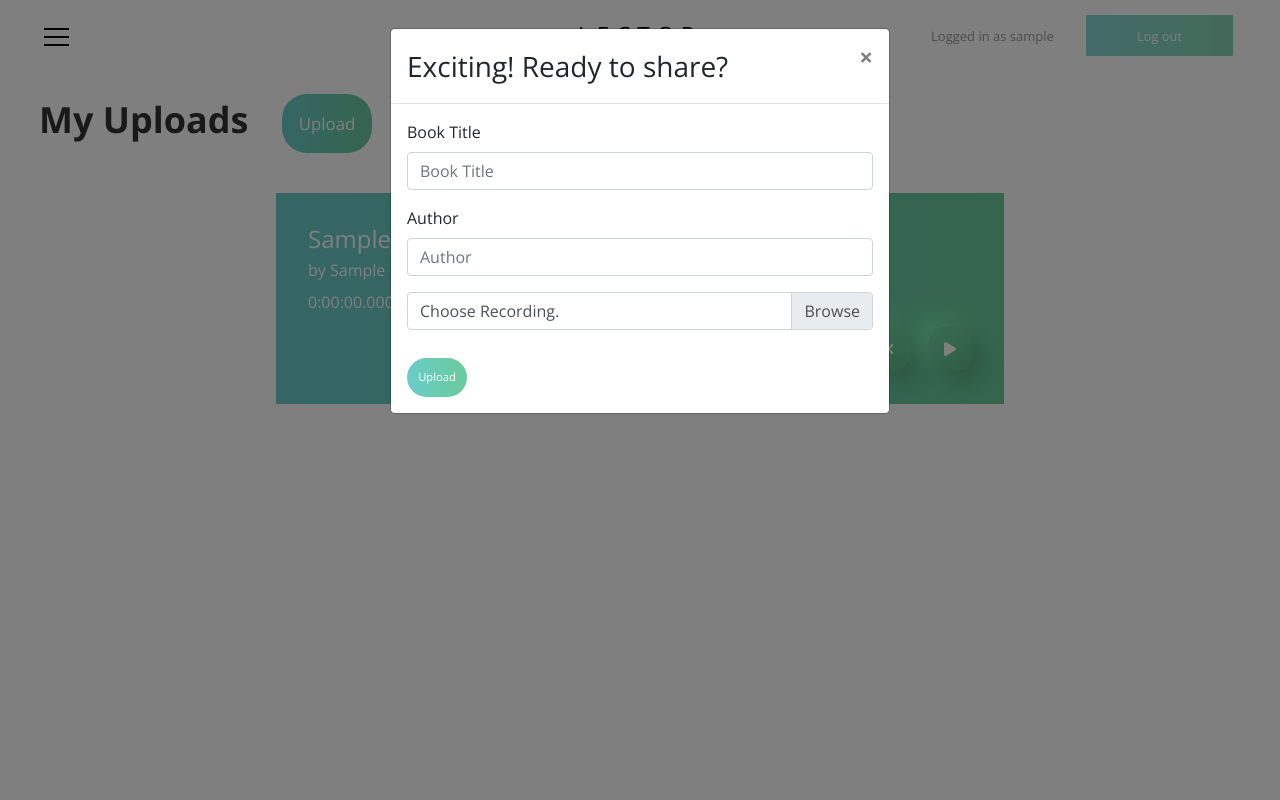
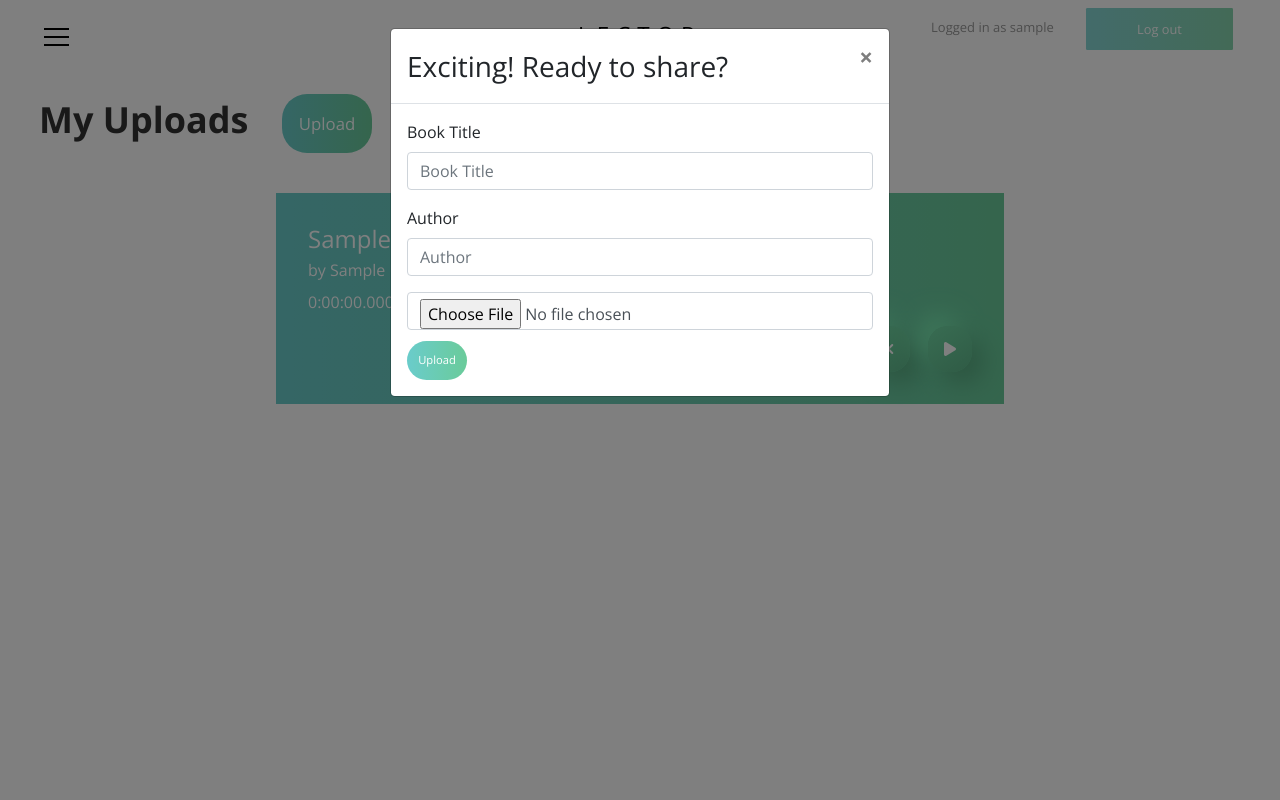
Before and after one commit to fabie37/Lector, a Django app: page /lector/uploads/ in a window 1280 px wide, after a click on "Upload". Run offline with Django 3.2, Linux system fonts and the light colour scheme; a user stored in the database is signed in; tables that the repository leaves empty hold one stand-in row (values such as "Sample post"); some libraries are stand-ins or nearby versions.

Commit message:
fix: upload popup frontend: input field, invalid text, audio/mpeg, etc.

```diff
--- a/lector_app/static/lector-app/css/style.css
+++ b/lector_app/static/lector-app/css/style.css
@@ -235,14 +235,7 @@ input[type=range]::-ms-thumb { /*Internet Explorer*/
     color: white;
     font-size: 0.7em;
     padding: 1em;
-    border-radius: 25px;
-}
-
-.upload-btn {
-    border: none;
-    color: white;
-    font-size: 0.7em;
-    padding: 1em;
+    margin-top: 1em;
     border-radius: 25px;
 }
 
@@ -695,8 +688,7 @@ a[data-toggle="collapse"] {
 }
 
 
-p, span {
-
+p {
     font-size: 1.1em;
     font-weight: 300;
     line-height: 1.7em;
--- a/lector_app/templates/lector-app/partials/_topbar.html
+++ b/lector_app/templates/lector-app/partials/_topbar.html
@@ -37,7 +37,7 @@
             {% else %}
             <ul class="navbar-nav">
                 <li class="nav-item">
-                    <span id="login-status">Logged in as <b>{{ user.username }}</b></span>
+                    <p id="login-status">Logged in as <b>{{ user.username }}</b></p>
                 </li>
                 <li class="nav-item">
                     <a href="{% url 'lector-app:logout' %}" class="signup-btn btn-dark" role="button">Log out</a>
--- a/lector_app/templates/lector-app/uploads.html
+++ b/lector_app/templates/lector-app/uploads.html
@@ -12,7 +12,9 @@
         <div class="row align-items-center justify-content-start book-search-header">
             <div class="col-12 d-flex align-items-center">
                 <h2>My Uploads</h2>
-            <button data-toggle="modal" data-target="#myModal" class="blue-bg uploads-btn">Upload</button>
+                <button data-toggle="modal" data-target="#myModal" class="blue-bg uploads-btn">
+                    Upload
+                </button>
             </div>
         </div>
 
@@ -28,14 +30,19 @@
             <div id="{{ recording.pk }}" class="row justify-content-center search-searchitem">
                 <div class="col-lg-7 col-sm-10 col-12 search-searchitem-box-content blue-bg">
                     <h4>{{ recording.book.title }}</h4>
-            <p>by {{ recording.book.author.first_name }}  {{ recording.book.author.last_name }}</p>
+                    <p>
+                        by {{ recording.book.author.first_name }} {{ recording.book.author.last_name }}</p>
                     <p>{{ recording.duration }} minutes</p>
                     <div class="row justify-content-end">
                         <div class="col-lg-1 col-2">
-                    <button id="remove" data-id="{{ recording.pk }}" class="mr-1 float-right blue-btn"><i class="fas fa-times"></i></button>
+                            <button id="remove" data-id="{{ recording.pk }}"
+                                    class="mr-1 float-right blue-btn"><i class="fas fa-times"></i>
+                            </button>
                         </div>
                         <div class="col-lg-1 col-2">
-                    <a href='{% url "lector-app:audio_player" recording.pk %}' role="button" id="play" data-id="{{ recording.pk }}" class="float-right blue-btn"><i class="fas fa-play"></i></a>
+                            <a href='{% url "lector-app:audio_player" recording.pk %}' role="button"
+                               id="play" data-id="{{ recording.pk }}"
+                               class="float-right blue-btn"><i class="fas fa-play"></i></a>
                         </div>
                     </div>
                 </div>
@@ -59,34 +66,45 @@
                         {% csrf_token %}
                         <div class="form-group">
                             <label for="booktitle">Book Title</label>
-                        <input id="title" name="title" type="text" class="form-control"  aria-describedby="emailHelp" placeholder="Book Title">
-                        <div id="title_empty" class="invalid-feedback no-show text-left">Enter a book title</div>
+                            <input id="title" name="title" type="text" class="form-control"
+                                   aria-describedby="emailHelp" placeholder="Book Title">
+                            <div id="title_empty" class="invalid-feedback text-left">Enter a
+                                book title
+                            </div>
                         </div>
                         <div class="form-group">
                             <label for="author">Author</label>
-                        <input id="author" name="author" type="text" class="form-control" placeholder="Author">
-                        <div id="author_empty" class="invalid-feedback no-show text-left">Enter an author</div>
-                        <div id="author_invalid" class="invalid-feedback no-show text-left">Enter a valid name</div>
+                            <input id="author" name="author" type="text" class="form-control"
+                                   placeholder="Author">
+                            <div id="author_empty" class="invalid-feedback text-left">Enter
+                                an author
+                            </div>
+                            <div id="author_invalid" class="invalid-feedback text-left">
+                                Enter a valid name
+                            </div>
                         </div>
                         <div class="custom-file">
-                        <label for="customFile">Recording</label>
-                        <input id="file" name="file" type="file" class="custom-file-input form-control">
-                        <label class="custom-file-label" for="customFile">Choose Recording.</label>
+                            <div id="file_invalid" class="invalid-feedback text-left">
+                                Invalid file
+                            </div>
+                            <input id="file" name="recording" type="file"
+                                   class="file form-control">
                             <audio id="audio"></audio>
                         </div>
-                    <button  type="submit" class="justify-self-right blue-bg upload-btn">Upload</button>
+                        <button type="submit" class="justify-self-right blue-bg upload-btn">Upload
+                        </button>
                     </form>
                 </div>
             </div>
 
         </div>
     </div>
-{% endblock%}
+{% endblock %}
 
 {% block javascript %}
     <script>
 
-    $('button#remove').click(function(event){
+        $('button#remove').click(function (event) {
             console.log($(this).attr("data-id"));
             var data = {};
             data['recording_id'] = $(this).attr("data-id");
@@ -96,14 +114,14 @@
                 type: "POST",
                 data: data,
                 cache: false,
-            success: function(json) {
-                if (json['status'] == "success") {
-                    $('#'+data['recording_id']).remove()
+                success: function (json) {
+                    if (json['status'] === "success") {
+                        $('#' + data['recording_id']).remove()
                     } else {
                         alert("Oops... Something has gone wrong. Please try again later.");
                     }
                 },
-            error: function() {
+                error: function () {
                     alert("Oops... Something has gone wrong. Please try again later.");
                 }
 
@@ -111,28 +129,27 @@
         });
 
 
-
-    $('form#validate').submit(function(event) {
+        $('form#validate').submit(function (event) {
             event.preventDefault();
-        var target =  document.getElementById("file");
+            var target = document.getElementById("file");
             var file = target.files[0];
             uploadData = new FormData();
-        uploadData.append('title',  $('#title').val());
-        uploadData.append('author',  $('#author').val());
+            uploadData.append('title', $('#title').val());
+            uploadData.append('author', $('#author').val());
             uploadData.append('csrfmiddlewaretoken', '{{ csrf_token }}');
-        if (file == undefined) {
-            uploadData.append('file',  false);
-        } else if (file.type != "audio/mp3") {
-            uploadData.append('file',  false);
+            if (file === undefined) {
+                uploadData.append('file', false);
+            } else if (file.type !== "audio/mpeg") {
+                uploadData.append('file', false);
             } else {
-            uploadData.append('file',  true);
+                uploadData.append('file', true);
             }
             verifyData(uploadData)
         });
 
 
         function readFile() {
-        var target =  document.getElementById("file");
+            var target = document.getElementById("file");
             var file = target.files[0];
             var reader = new FileReader();
             fileType = file.type;
@@ -142,20 +159,20 @@
 
                 reader.onload = function (e) {
                     audio.src = e.target.result;
-                audio.addEventListener('loadedmetadata', function(){
+                    audio.addEventListener('loadedmetadata', function () {
                         // Duration in seconds
                         var duration = audio.duration;
                         duration = parseInt(Math.floor(duration / 60));
                         uploadData = new FormData();
-                    uploadData.append('title',  $('#title').val());
-                    uploadData.append('author',  $('#author').val());
-                    uploadData.append('duration',  duration);
-                    uploadData.append('file',  file);
+                        uploadData.append('title', $('#title').val());
+                        uploadData.append('author', $('#author').val());
+                        uploadData.append('duration', duration);
+                        uploadData.append('file', file);
                         uploadData.append('csrfmiddlewaretoken', '{{ csrf_token }}');
                         sendData(uploadData);
 
 
-                },false);
+                    }, false);
                 };
 
                 reader.readAsDataURL(file);
@@ -170,43 +187,42 @@
                 cache: false,
                 processData: false,
                 contentType: false,
-            success: function(json) {
+                success: function (json) {
                     console.log(json);
-                if (json['success'] == false) {
+                    if (json['success'] === false) {
                         var firsterror = document.getElementById(json['errors'][0]);
                         setTimeout(() => {
                             firsterror.scrollIntoView({block: "center"});
                         });
                         $('input.form-control').removeClass("is-invalid");
-                    $('.invalid-feedback').addClass("no-show");
+                        $('.invalid-feedback').hide();
                         var len = json['errors'].length;
-                    for(i = 0; i < len; i++) {
-                        switch(json['errors'][i]) {
+                        for (i = 0; i < len; i++) {
+                            switch (json['errors'][i]) {
                                 case "title_empty":
-                                $('#title_empty').removeClass("no-show");
+                                    $('#title_empty').show();
                                     $('#title').addClass("is-invalid");
                                     break;
                                 case "author_empty":
-                                $('#author_empty').removeClass("no-show");
+                                    $('#author_empty').show();
                                     $('#author').addClass("is-invalid");
                                     break;
                                 case "author_invalid":
-                                $('#author_invalid').removeClass("no-show");
+                                    $('#author_invalid').show();
                                     $('#author').addClass("is-invalid");
                                     break;
                                 case "file_invalid":
-                                $('#file_invalid').removeClass("no-show");
+                                    $('#file_invalid').show();
                                     $('#file').addClass("is-invalid");
                                     break;
                             }
                         }
-                }
-                else if (json['success'] == true) {
+                    } else if (json['success'] === true) {
                         readFile();
 
                     }
                 },
-            error: function() {
+                error: function () {
                     alert("Oops... Something has gone wrong. Please try again later.");
                 }
 
@@ -221,10 +237,10 @@
                 cache: false,
                 processData: false,
                 contentType: false,
-            success: function(json) {
+                success: function (json) {
                     window.location.replace('{% url "lector-app:uploads" %}');
                 },
-            error: function() {
+                error: function () {
                     alert("Oops... Something has gone wrong. Please try again later.");
                 }
 
@@ -232,6 +248,5 @@
         }
 
 
-
     </script>
 {% endblock %}
--- a/lector_app/views.py
+++ b/lector_app/views.py
@@ -6,9 +6,7 @@ from django.http import JsonResponse
 from django.shortcuts import get_object_or_404, redirect, render
 from django.urls import reverse
 
-from .models import Author, Book
-from .models import Recording
-from .models import UserProfile
+from .models import Author, Book, Recording, UserProfile
 
 
 # Create your views here.
@@ -188,7 +186,6 @@ def validate_upload_form(request):
     title = request.POST['title']
     author = request.POST['author']
     file_boolean = request.POST['file']
-    print(file_boolean)
 
     # Empty fields
     if not title:
```
Lines whose indentation alone changed are shown as unchanged.
